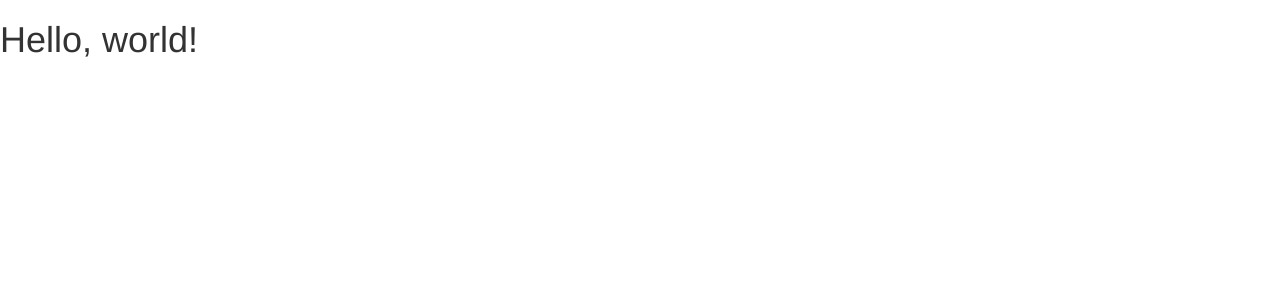
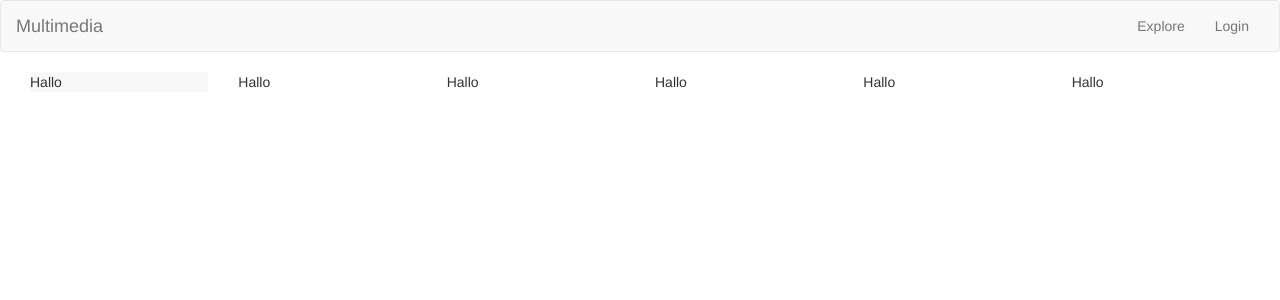
Before and after one commit to faisalburhanudin/multimedia, a Django app: page / in a window 1280 px wide. Shown: the top 300 px of the page. Run offline with Django 3.2, Linux system fonts and the light colour scheme; some libraries are stand-ins or nearby versions.

Commit message:
bootstrap

```diff
--- a/core/templates/home.html
+++ b/core/templates/home.html
@@ -1,7 +1,8 @@
 {% load static %}
 <!DOCTYPE html>
 <html lang="en">
-  <head>
+
+<head>
     <meta charset="utf-8">
     <meta http-equiv="X-UA-Compatible" content="IE=edge">
     <meta name="viewport" content="width=device-width, initial-scale=1">
@@ -11,19 +12,56 @@
     <!-- Bootstrap -->
     <link href="{% static 'css/bootstrap.min.css' %}" rel="stylesheet">
 
+    <link href="{% static 'css/custom.css' %}" rel="stylesheet">
+
     <!-- HTML5 shim and Respond.js for IE8 support of HTML5 elements and media queries -->
     <!-- WARNING: Respond.js doesn't work if you view the page via file:// -->
     <!--[if lt IE 9]>
       <script src="https://oss.maxcdn.com/html5shiv/3.7.3/html5shiv.min.js"></script>
       <script src="https://oss.maxcdn.com/respond/1.4.2/respond.min.js"></script>
     <![endif]-->
-  </head>
-  <body>
-    <h1>Hello, world!</h1>
+</head>
+
+<body>
+    <nav class="navbar navbar-default">
+        <div class="container-fluid">
+            <!-- Brand and toggle get grouped for better mobile display -->
+            <div class="navbar-header">
+                <button type="button" class="navbar-toggle collapsed" data-toggle="collapse" data-target="#bs-example-navbar-collapse-1"
+                    aria-expanded="false">
+                    <span class="sr-only">Toggle navigation</span>
+                    <span class="icon-bar"></span>
+                    <span class="icon-bar"></span>
+                    <span class="icon-bar"></span>
+                </button>
+                <a class="navbar-brand" href="#">Multimedia</a>
+            </div>
+
+            <!-- Collect the nav links, forms, and other content for toggling -->
+            <div class="collapse navbar-collapse" id="bs-example-navbar-collapse-1">
+                <ul class="nav navbar-nav navbar-right">
+                    <li><a href="#">Explore</a></li>
+                    <li><a href="#">Login</a></li>
+                </ul>
+            </div>
+            <!-- /.navbar-collapse -->
+        </div>
+        <!-- /.container-fluid -->
+    </nav>
+    <div class="container-fluid">
+        <div class="col-lg-2">
+            <div class="box">Hallo</div>
+        </div>
+        <div class="col-lg-2">Hallo</div>
+        <div class="col-lg-2">Hallo</div>
+        <div class="col-lg-2">Hallo</div>
+        <div class="col-lg-2">Hallo</div>
+        <div class="col-lg-2">Hallo</div>
+    </div>
 
     <!-- jQuery (necessary for Bootstrap's JavaScript plugins) -->
     <script src="https://ajax.googleapis.com/ajax/libs/jquery/1.12.4/jquery.min.js"></script>
     <!-- Include all compiled plugins (below), or include individual files as needed -->
     <script src="{% static 'js/bootstrap.min.js' %}"></script>
-  </body>
+</body>
 </html>
--- /dev/null
+++ b/static/css/custom.css
@@ -0,0 +1,3 @@
+.box {
+    background: #f8f8f8;
+}
```
